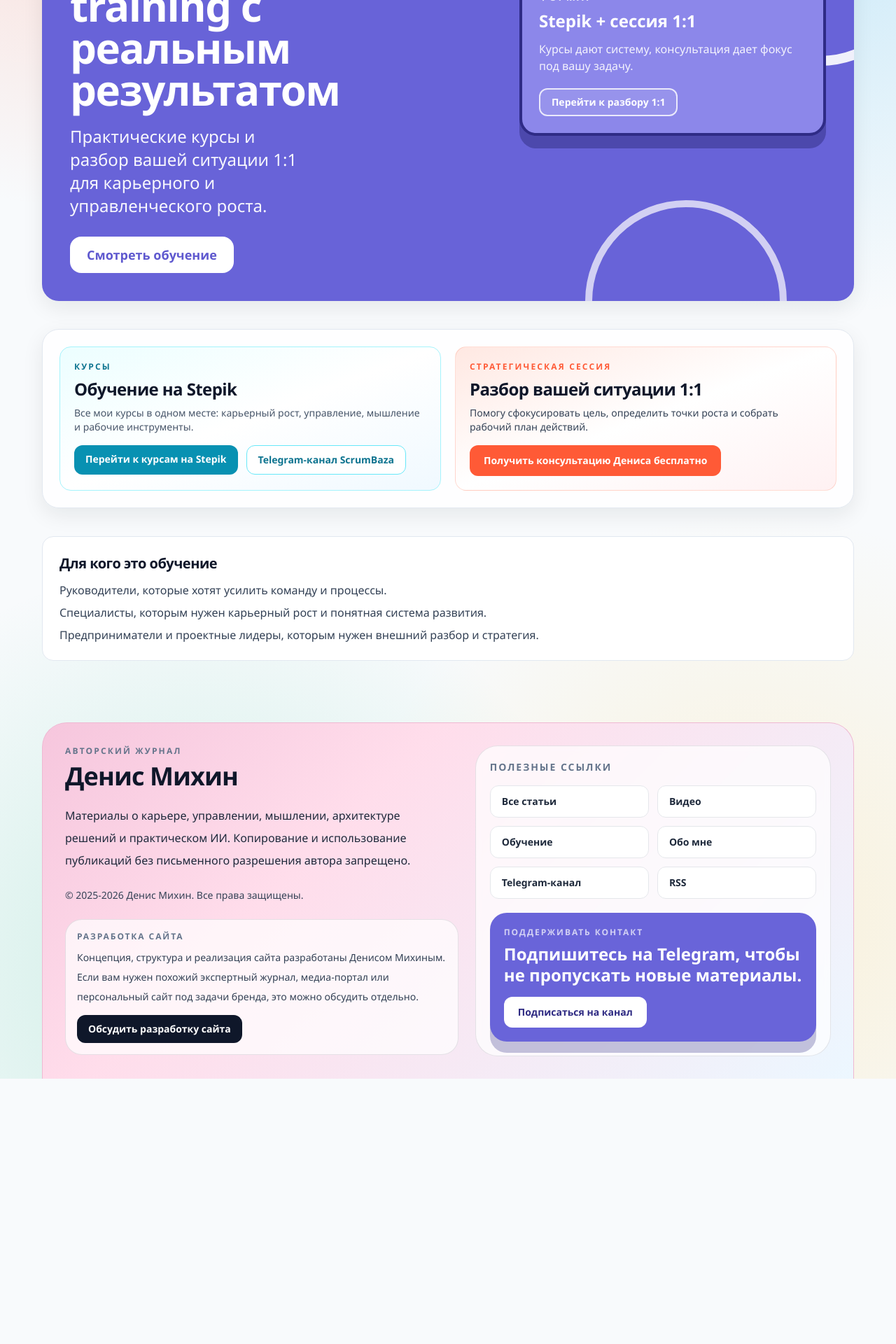
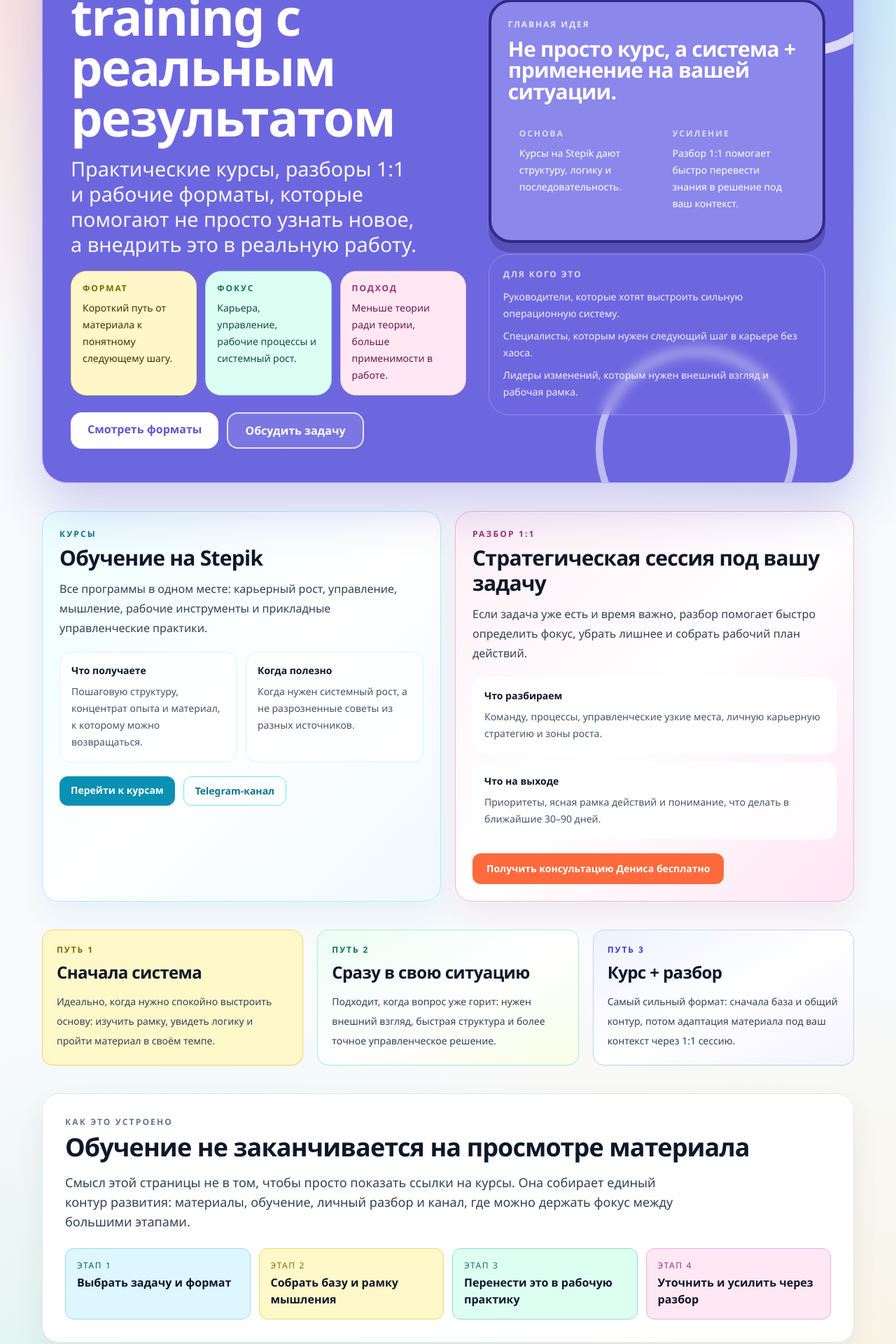
Before and after one commit to digitalmikhin-code/denis-journal, a Next.js app: page /training in a window 1280 px wide. Shown: the part 320-2240 px from the top of the page at 70% size. Before the commit the page ends 1861 px from the top, so only its background shows below. Built offline with nearby package versions, Linux system fonts and the light colour scheme; no server answers.

Commit message:
redesign training page

```diff
--- a/app/training/page.tsx
+++ b/app/training/page.tsx
@@ -5,6 +5,8 @@ import { getPageContent } from "@/lib/content";
 
 export const metadata: Metadata = {
   title: "Обучение",
+  description:
+    "Практические программы Дениса Михина: курсы, разборы 1:1 и рабочие форматы развития для руководителей и специалистов.",
   alternates: {
     canonical: "/training"
   }
@@ -15,102 +17,262 @@ export default function TrainingPage(): JSX.Element {
 
   return (
     <div className="space-y-10">
-      <section className="relative overflow-hidden rounded-3xl bg-[#6863d8] p-8 text-white shadow-soft md:p-10">
-        <div className="pointer-events-none absolute -right-24 -top-24 h-72 w-72 rounded-full border-[14px] border-white/90" />
-        <div className="pointer-events-none absolute -bottom-36 right-24 h-72 w-72 rounded-full border-[10px] border-white/70" />
-        <div className="relative grid gap-8 md:grid-cols-[1.05fr_0.95fr] md:items-center">
+      <section className="relative overflow-hidden rounded-[2.25rem] border border-[#b7a9ff] bg-[#6d67df] px-8 py-10 text-white shadow-[0_32px_72px_rgba(67,56,202,0.24)] md:px-10 md:py-12">
+        <div className="pointer-events-none absolute -right-16 -top-20 h-64 w-64 rounded-full border-[14px] border-white/75" />
+        <div className="pointer-events-none absolute -bottom-24 right-20 h-72 w-72 rounded-full border-[10px] border-white/55" />
+        <div className="pointer-events-none absolute left-[58%] top-[18%] h-36 w-36 rounded-[2rem] border-2 border-[#2f2b86]/70 bg-white/15" />
+
+        <div className="relative grid gap-8 md:grid-cols-[1.08fr_0.92fr] md:items-center">
           <div className="space-y-5">
-            <p className="text-xs font-semibold uppercase tracking-[0.2em] text-white/75">Обучение и развитие</p>
-            <h1 className="max-w-[14ch] text-5xl font-extrabold leading-tight tracking-tight md:text-6xl">
+            <p className="text-xs font-semibold uppercase tracking-[0.24em] text-white/80">
+              Обучение и развитие
+            </p>
+            <h1 className="max-w-[11ch] text-5xl font-black leading-[0.93] tracking-tight md:text-7xl">
               {page.title} с реальным результатом
             </h1>
-            <p className="max-w-[24ch] text-2xl leading-snug text-white/95">
-              Практические курсы и разбор вашей ситуации 1:1 для карьерного и управленческого роста.
+            <p className="max-w-[30ch] text-[1.45rem] leading-tight text-white/95 md:text-[1.8rem]">
+              Практические курсы, разборы 1:1 и рабочие форматы, которые помогают не просто
+              узнать новое, а внедрить это в реальную работу.
             </p>
-            <div className="flex flex-wrap gap-3 pt-2">
+            <div className="grid max-w-3xl gap-3 md:grid-cols-3">
+              <div className="rounded-[1.4rem] border border-[#f1e786] bg-[#fff7c8] p-4 text-[#403300] shadow-sm">
+                <p className="text-xs font-semibold uppercase tracking-[0.16em] text-[#7c6800]">
+                  Формат
+                </p>
+                <p className="mt-2 text-sm font-medium leading-6">
+                  Короткий путь от материала к понятному следующему шагу.
+                </p>
+              </div>
+              <div className="rounded-[1.4rem] border border-[#96e4cf] bg-[#ddfff3] p-4 text-[#104e3b] shadow-sm">
+                <p className="text-xs font-semibold uppercase tracking-[0.16em] text-[#0f7758]">
+                  Фокус
+                </p>
+                <p className="mt-2 text-sm font-medium leading-6">
+                  Карьера, управление, рабочие процессы и системный рост.
+                </p>
+              </div>
+              <div className="rounded-[1.4rem] border border-[#f3b7d8] bg-[#ffe8f4] p-4 text-[#6f164c] shadow-sm">
+                <p className="text-xs font-semibold uppercase tracking-[0.16em] text-[#9f2f73]">
+                  Подход
+                </p>
+                <p className="mt-2 text-sm font-medium leading-6">
+                  Меньше теории ради теории, больше применимости в работе.
+                </p>
+              </div>
+            </div>
+            <div className="flex flex-wrap gap-3 pt-1">
               <Link
-                href="#courses"
-                className="rounded-2xl bg-white px-6 py-3 text-lg font-bold text-[#5f59cf] transition hover:bg-slate-100"
+                href="#programs"
+                className="rounded-2xl bg-white px-6 py-3 text-base font-bold text-[#5e58ce] transition hover:bg-slate-100"
               >
-                Смотреть обучение
+                Смотреть форматы
+              </Link>
+              <Link
+                href={TELEGRAM_CONSULT_URL}
+                target="_blank"
+                rel="noopener noreferrer"
+                className="rounded-2xl border-2 border-white/80 bg-white/10 px-6 py-3 text-base font-semibold text-white transition hover:bg-white/20"
+              >
+                Обсудить задачу
               </Link>
             </div>
           </div>
-          <div className="relative hidden h-full min-h-[260px] md:block">
-            <div className="absolute right-0 top-4 w-[88%] rounded-3xl border-4 border-[#2f2b86] bg-[#8c87ea] p-6 shadow-[0_18px_0_0_rgba(25,22,91,0.35)]">
-              <p className="text-sm font-semibold uppercase tracking-[0.16em] text-white/80">Формат</p>
-              <p className="mt-2 text-2xl font-extrabold">Stepik + сессия 1:1</p>
-              <p className="mt-3 text-base text-white/90">Курсы дают систему, консультация дает фокус под вашу задачу.</p>
-              <Link
-                href="#session"
-                className="mt-5 inline-flex rounded-xl border-2 border-white/80 bg-white/10 px-4 py-2 text-sm font-semibold text-white transition hover:bg-white/20"
-              >
-                Перейти к разбору 1:1
-              </Link>
+
+          <div className="grid gap-4">
+            <div className="rounded-[2rem] border-4 border-[#2f2b86] bg-[#8b87eb] p-6 shadow-[0_14px_0_0_rgba(39,34,106,0.34)]">
+              <p className="text-xs font-semibold uppercase tracking-[0.16em] text-white/80">
+                Главная идея
+              </p>
+              <p className="mt-3 text-3xl font-black leading-[1.02] tracking-tight">
+                Не просто курс, а система + применение на вашей ситуации.
+              </p>
+              <div className="mt-5 grid gap-3 sm:grid-cols-2">
+                <div className="rounded-2xl bg-white/16 p-4">
+                  <p className="text-xs font-semibold uppercase tracking-[0.16em] text-white/70">
+                    Основа
+                  </p>
+                  <p className="mt-2 text-sm leading-6 text-white/92">
+                    Курсы на Stepik дают структуру, логику и последовательность.
+                  </p>
+                </div>
+                <div className="rounded-2xl bg-white/16 p-4">
+                  <p className="text-xs font-semibold uppercase tracking-[0.16em] text-white/70">
+                    Усиление
+                  </p>
+                  <p className="mt-2 text-sm leading-6 text-white/92">
+                    Разбор 1:1 помогает быстро перевести знания в решение под ваш контекст.
+                  </p>
+                </div>
+              </div>
             </div>
+
+            <article className="rounded-[1.8rem] border border-white/25 bg-white/14 p-5 backdrop-blur">
+              <p className="text-xs font-semibold uppercase tracking-[0.16em] text-white/75">
+                Для кого это
+              </p>
+              <ul className="mt-3 space-y-2 text-sm leading-6 text-white/90">
+                <li>Руководители, которые хотят выстроить сильную операционную систему.</li>
+                <li>Специалисты, которым нужен следующий шаг в карьере без хаоса.</li>
+                <li>Лидеры изменений, которым нужен внешний взгляд и рабочая рамка.</li>
+              </ul>
+            </article>
           </div>
         </div>
       </section>
 
-      <section
-        id="courses"
-        className="grid gap-5 rounded-3xl border border-slate-200 bg-white/90 p-6 shadow-soft dark:border-slate-800 dark:bg-slate-900/80 md:grid-cols-2"
-      >
-        <div className="rounded-2xl border border-cyan-200 bg-gradient-to-br from-cyan-50 via-white to-sky-50 p-5 dark:border-cyan-900/60 dark:from-cyan-950/40 dark:via-slate-900 dark:to-sky-950/30">
-          <p className="text-xs font-semibold uppercase tracking-[0.18em] text-cyan-700 dark:text-cyan-300">
+      <section id="programs" className="grid gap-5 md:grid-cols-2">
+        <article className="rounded-3xl border border-cyan-200 bg-gradient-to-br from-cyan-50 via-white to-sky-50 p-6 shadow-[0_18px_40px_rgba(8,145,178,0.08)]">
+          <p className="text-xs font-semibold uppercase tracking-[0.18em] text-cyan-700">
             Курсы
           </p>
-          <h2 className="mt-2 text-2xl font-bold tracking-tight">Обучение на Stepik</h2>
-          <p className="mt-2 text-sm text-slate-600 dark:text-slate-300">
-            Все мои курсы в одном месте: карьерный рост, управление, мышление и рабочие инструменты.
+          <h2 className="mt-2 text-3xl font-extrabold tracking-tight text-slate-900">
+            Обучение на Stepik
+          </h2>
+          <p className="mt-3 text-base leading-7 text-slate-700">
+            Все программы в одном месте: карьерный рост, управление, мышление, рабочие
+            инструменты и прикладные управленческие практики.
           </p>
-          <div className="mt-4 flex flex-wrap gap-3">
+          <div className="mt-5 grid gap-3 sm:grid-cols-2">
+            <div className="rounded-2xl border border-cyan-100 bg-white/85 p-4">
+              <p className="text-sm font-semibold text-slate-900">Что получаете</p>
+              <p className="mt-2 text-sm leading-6 text-slate-600">
+                Пошаговую структуру, концентрат опыта и материал, к которому можно возвращаться.
+              </p>
+            </div>
+            <div className="rounded-2xl border border-cyan-100 bg-white/85 p-4">
+              <p className="text-sm font-semibold text-slate-900">Когда полезно</p>
+              <p className="mt-2 text-sm leading-6 text-slate-600">
+                Когда нужен системный рост, а не разрозненные советы из разных источников.
+              </p>
+            </div>
+          </div>
+          <div className="mt-5 flex flex-wrap gap-3">
             <Link
               href={STEPIK_TEACH_URL}
               target="_blank"
               rel="noopener noreferrer"
               className="inline-flex rounded-xl bg-cyan-600 px-4 py-2.5 text-sm font-semibold text-white transition hover:bg-cyan-700"
             >
-              Перейти к курсам на Stepik
+              Перейти к курсам
             </Link>
             <Link
               href={TELEGRAM_CHANNEL_URL}
               target="_blank"
               rel="noopener noreferrer"
-              className="inline-flex rounded-xl border border-cyan-300 bg-white px-4 py-2.5 text-sm font-semibold text-cyan-700 transition hover:border-cyan-500 dark:border-cyan-800 dark:bg-slate-900 dark:text-cyan-300"
+              className="inline-flex rounded-xl border border-cyan-300 bg-white px-4 py-2.5 text-sm font-semibold text-cyan-700 transition hover:border-cyan-500"
             >
-              Telegram-канал ScrumBaza
+              Telegram-канал
             </Link>
           </div>
-        </div>
+        </article>
 
-        <div
-          id="session"
-          className="rounded-2xl border border-brand/20 bg-gradient-to-br from-brand-soft via-white to-rose-50 p-5 dark:border-brand/30 dark:from-brand/20 dark:via-slate-900 dark:to-rose-950/20"
-        >
-          <p className="text-xs font-semibold uppercase tracking-[0.18em] text-brand">Стратегическая сессия</p>
-          <h2 className="mt-2 text-2xl font-bold tracking-tight">Разбор вашей ситуации 1:1</h2>
-          <p className="mt-2 text-sm text-slate-700 dark:text-slate-300">
-            Помогу сфокусировать цель, определить точки роста и собрать рабочий план действий.
+        <article className="rounded-3xl border border-[#efb8d2] bg-gradient-to-br from-[#fff0f7] via-white to-[#ffe6f3] p-6 shadow-[0_18px_40px_rgba(159,47,115,0.08)]">
+          <p className="text-xs font-semibold uppercase tracking-[0.18em] text-[#9f2f73]">
+            Разбор 1:1
           </p>
+          <h2 className="mt-2 text-3xl font-extrabold tracking-tight text-slate-900">
+            Стратегическая сессия под вашу задачу
+          </h2>
+          <p className="mt-3 text-base leading-7 text-slate-700">
+            Если задача уже есть и время важно, разбор помогает быстро определить фокус,
+            убрать лишнее и собрать рабочий план действий.
+          </p>
+          <div className="mt-5 space-y-3">
+            <div className="rounded-2xl border border-white/70 bg-white/85 p-4">
+              <p className="text-sm font-semibold text-slate-900">Что разбираем</p>
+              <p className="mt-2 text-sm leading-6 text-slate-600">
+                Команду, процессы, управленческие узкие места, личную карьерную стратегию и зоны роста.
+              </p>
+            </div>
+            <div className="rounded-2xl border border-white/70 bg-white/85 p-4">
+              <p className="text-sm font-semibold text-slate-900">Что на выходе</p>
+              <p className="mt-2 text-sm leading-6 text-slate-600">
+                Приоритеты, ясная рамка действий и понимание, что делать в ближайшие 30–90 дней.
+              </p>
+            </div>
+          </div>
           <Link
             href={TELEGRAM_CONSULT_URL}
             target="_blank"
             rel="noopener noreferrer"
-            className="mt-4 inline-flex rounded-xl bg-brand px-5 py-3 text-sm font-semibold text-white transition hover:bg-brand-dark"
+            className="mt-5 inline-flex rounded-xl bg-[#ff6a3d] px-5 py-3 text-sm font-semibold text-white transition hover:bg-[#ef5d31]"
           >
             Получить консультацию Дениса бесплатно
           </Link>
-        </div>
+        </article>
       </section>
 
-      <section className="rounded-2xl border border-slate-200 bg-white p-6 dark:border-slate-800 dark:bg-slate-900">
-        <h3 className="text-xl font-bold tracking-tight">Для кого это обучение</h3>
-        <ul className="mt-3 space-y-2 text-slate-700 dark:text-slate-300">
-          <li>Руководители, которые хотят усилить команду и процессы.</li>
-          <li>Специалисты, которым нужен карьерный рост и понятная система развития.</li>
-          <li>Предприниматели и проектные лидеры, которым нужен внешний разбор и стратегия.</li>
-        </ul>
+      <section className="grid gap-5 md:grid-cols-3">
+        <article className="rounded-2xl border border-[#f5d76f] bg-[#fff8c8] p-5 shadow-sm">
+          <p className="text-xs font-semibold uppercase tracking-[0.16em] text-[#896700]">
+            Путь 1
+          </p>
+          <h3 className="mt-2 text-2xl font-extrabold tracking-tight text-slate-900">
+            Сначала система
+          </h3>
+          <p className="mt-3 text-sm leading-7 text-slate-700">
+            Идеально, когда нужно спокойно выстроить основу: изучить рамку, увидеть логику и
+            пройти материал в своём темпе.
+          </p>
+        </article>
+
+        <article className="rounded-2xl border border-emerald-200 bg-gradient-to-br from-emerald-50 via-white to-lime-50 p-5 shadow-sm">
+          <p className="text-xs font-semibold uppercase tracking-[0.16em] text-emerald-700">
+            Путь 2
+          </p>
+          <h3 className="mt-2 text-2xl font-extrabold tracking-tight text-slate-900">
+            Сразу в свою ситуацию
+          </h3>
+          <p className="mt-3 text-sm leading-7 text-slate-700">
+            Подходит, когда вопрос уже горит: нужен внешний взгляд, быстрая структура и более
+            точное управленческое решение.
+          </p>
+        </article>
+
+        <article className="rounded-2xl border border-indigo-200 bg-gradient-to-br from-indigo-50 via-white to-violet-50 p-5 shadow-sm">
+          <p className="text-xs font-semibold uppercase tracking-[0.16em] text-indigo-700">
+            Путь 3
+          </p>
+          <h3 className="mt-2 text-2xl font-extrabold tracking-tight text-slate-900">
+            Курс + разбор
+          </h3>
+          <p className="mt-3 text-sm leading-7 text-slate-700">
+            Самый сильный формат: сначала база и общий контур, потом адаптация материала под ваш
+            контекст через 1:1 сессию.
+          </p>
+        </article>
+      </section>
+
+      <section className="rounded-3xl border border-slate-200 bg-white p-6 shadow-[0_18px_40px_rgba(15,23,42,0.06)] md:p-8">
+        <p className="text-xs font-semibold uppercase tracking-[0.18em] text-slate-500">
+          Как это устроено
+        </p>
+        <h2 className="mt-2 text-3xl font-extrabold tracking-tight text-slate-900 md:text-4xl">
+          Обучение не заканчивается на просмотре материала
+        </h2>
+        <p className="mt-4 max-w-4xl text-lg text-slate-700">
+          Смысл этой страницы не в том, чтобы просто показать ссылки на курсы. Она собирает единый
+          контур развития: материалы, обучение, личный разбор и канал, где можно держать фокус между
+          большими этапами.
+        </p>
+        <div className="mt-6 grid gap-3 md:grid-cols-4">
+          <div className="rounded-xl border border-[#95dff5] bg-[#def6ff] p-4">
+            <p className="text-xs uppercase tracking-[0.14em] text-[#005b75]">Этап 1</p>
+            <p className="mt-1 font-semibold text-slate-900">Выбрать задачу и формат</p>
+          </div>
+          <div className="rounded-xl border border-[#f5d76f] bg-[#fff8c8] p-4">
+            <p className="text-xs uppercase tracking-[0.14em] text-[#896700]">Этап 2</p>
+            <p className="mt-1 font-semibold text-slate-900">Собрать базу и рамку мышления</p>
+          </div>
+          <div className="rounded-xl border border-[#8edec9] bg-[#ddfff2] p-4">
+            <p className="text-xs uppercase tracking-[0.14em] text-[#0f7758]">Этап 3</p>
+            <p className="mt-1 font-semibold text-slate-900">Перенести это в рабочую практику</p>
+          </div>
+          <div className="rounded-xl border border-[#f4b0d2] bg-[#ffe7f4] p-4">
+            <p className="text-xs uppercase tracking-[0.14em] text-[#9f2f73]">Этап 4</p>
+            <p className="mt-1 font-semibold text-slate-900">Уточнить и усилить через разбор</p>
+          </div>
+        </div>
       </section>
     </div>
   );
```
Also changed, not shown: 1 other file (tests, documents, lock files or other folders).
